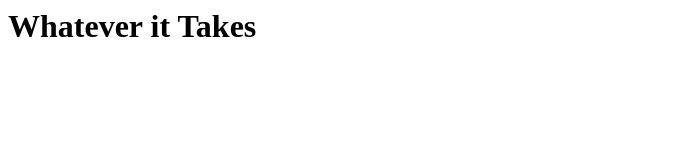
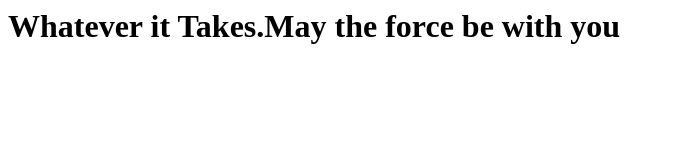
Before and after one commit to ramaschittella/firstgitreo, a plain HTML site: page index.html in a window 1280 px wide. Shown: the whole page, without its empty margins (0-673 px from the left). Drawn offline with Linux system fonts and the light colour scheme.

Commit message:
new version

```diff
--- a/index.html
+++ b/index.html
@@ -1,5 +1,5 @@
 <html>
 <body>
-<h1>Whatever it Takes</h1>
+<h1>Whatever it Takes.May the force be with you</h1>
 </body>
 </html>
```
